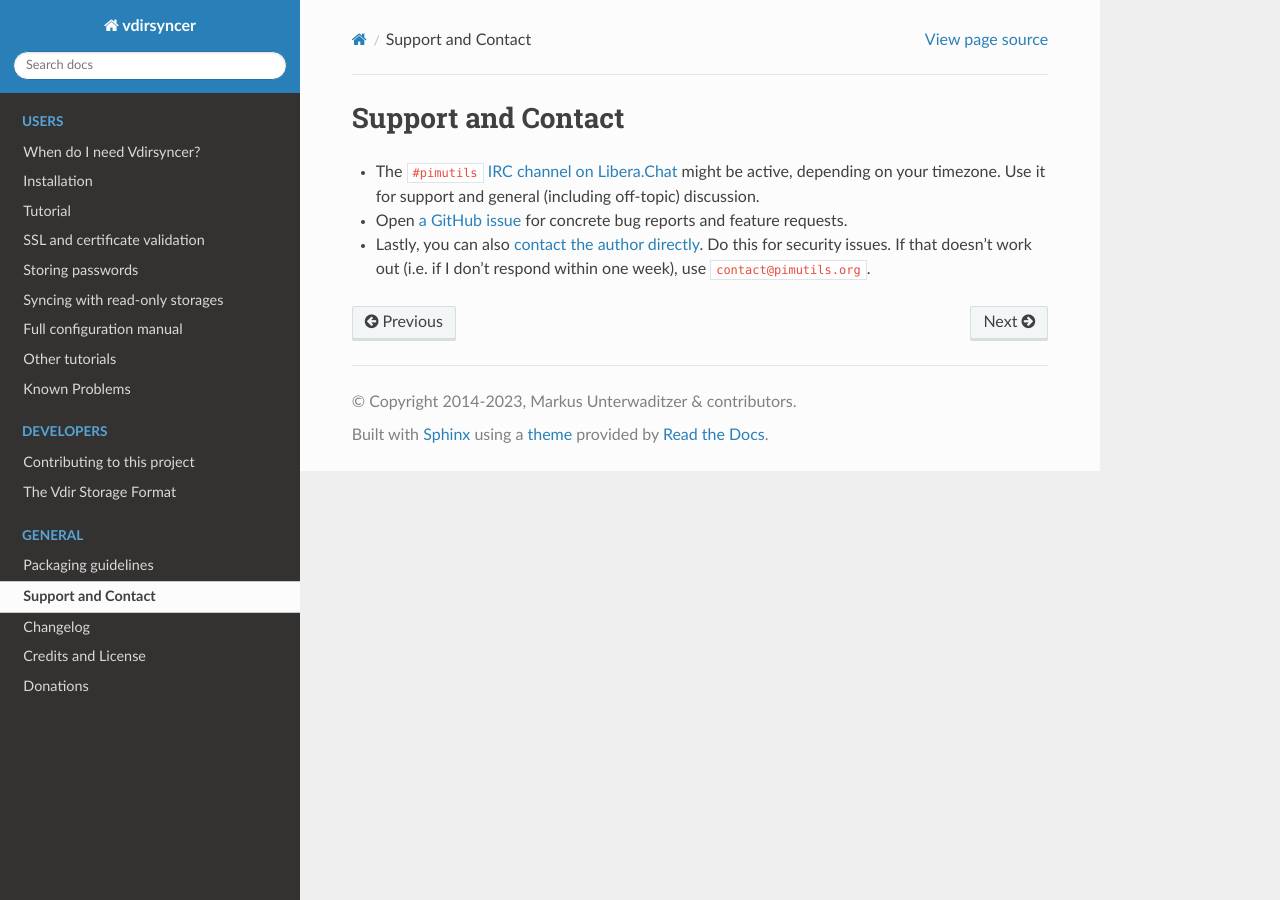
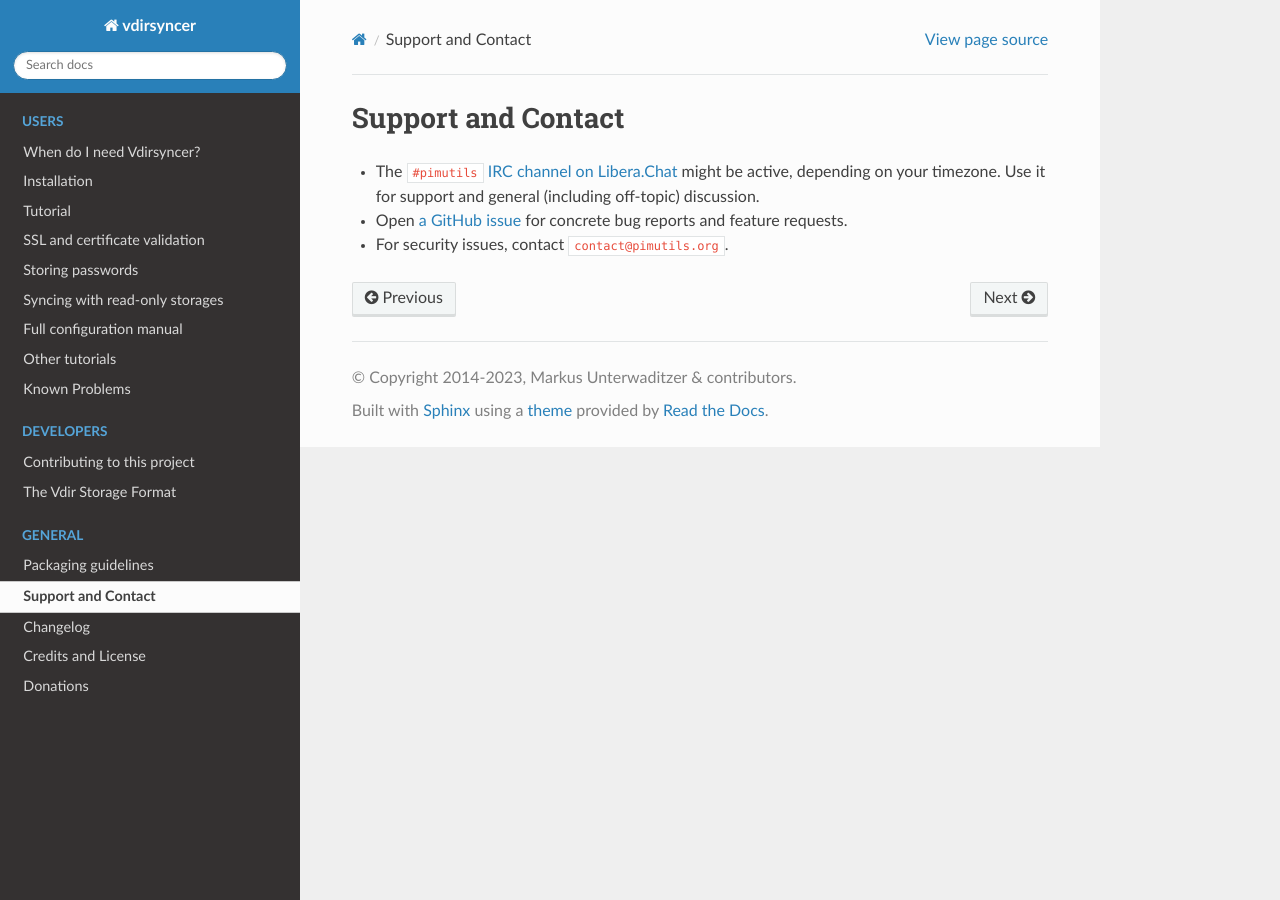
Before and after one commit to pimutils/vdirsyncer, a Sphinx documentation site: the page built from docs/contact.rst, in a window 1280 px wide. Built offline with Sphinx 7.4.7 and the Read the Docs theme 2.0.0, drawn with Linux system fonts in a browser that asks for light colours.

Commit message:
Remove broken contact link
Fixes: https://github.com/pimutils/vdirsyncer/issues/1104

```diff
--- a/docs/contact.rst
+++ b/docs/contact.rst
@@ -9,7 +9,4 @@ Support and Contact
 * Open `a GitHub issue <https://github.com/pimutils/vdirsyncer/issues/>`_ for
   concrete bug reports and feature requests.
 
-* Lastly, you can also `contact the author directly
-  <https://unterwaditzer.net/contact.html>`_. Do this for security issues. If
-  that doesn't work out (i.e. if I don't respond within one week), use
-  ``contact@pimutils.org``.
+* For security issues, contact ``contact@pimutils.org``.
```
